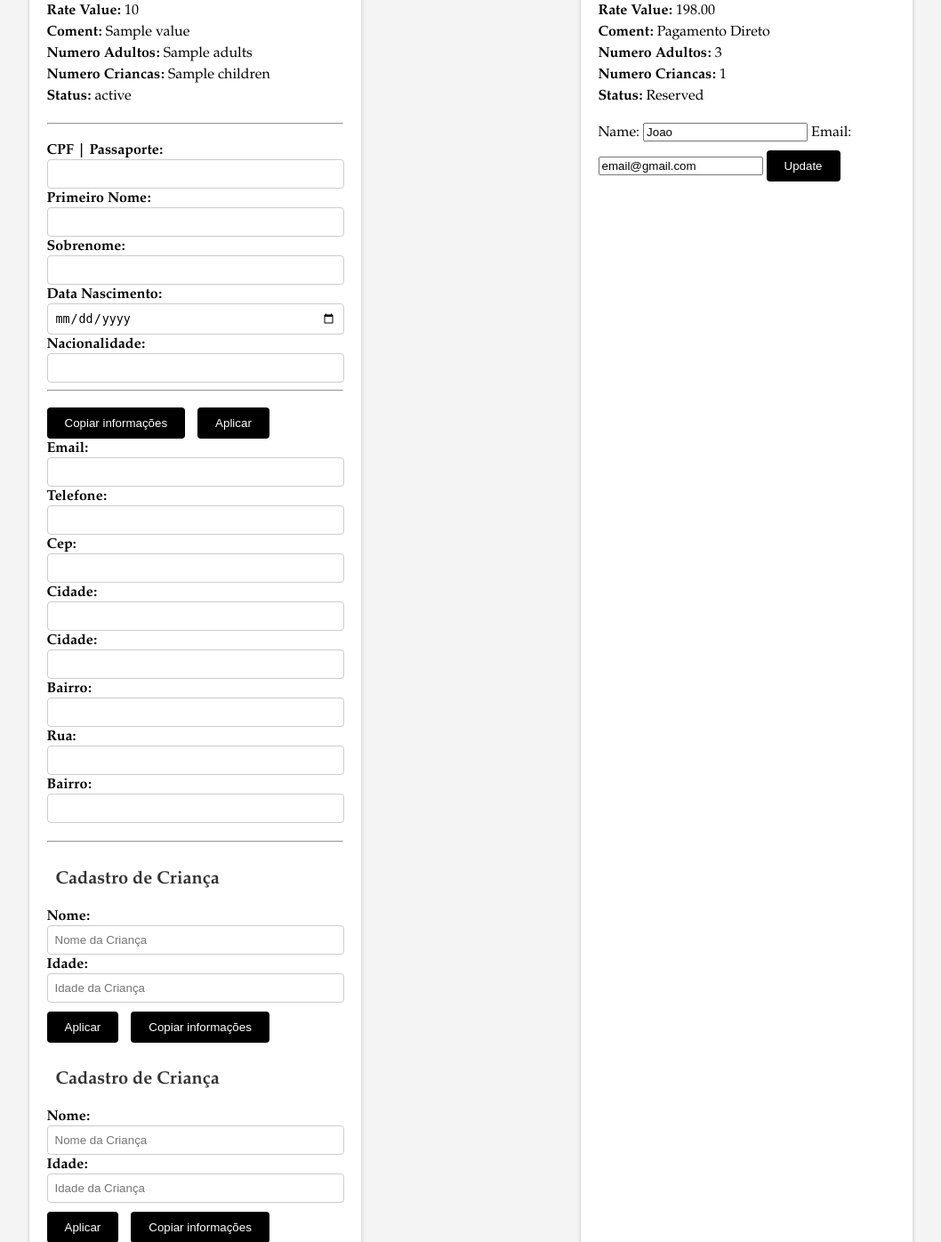
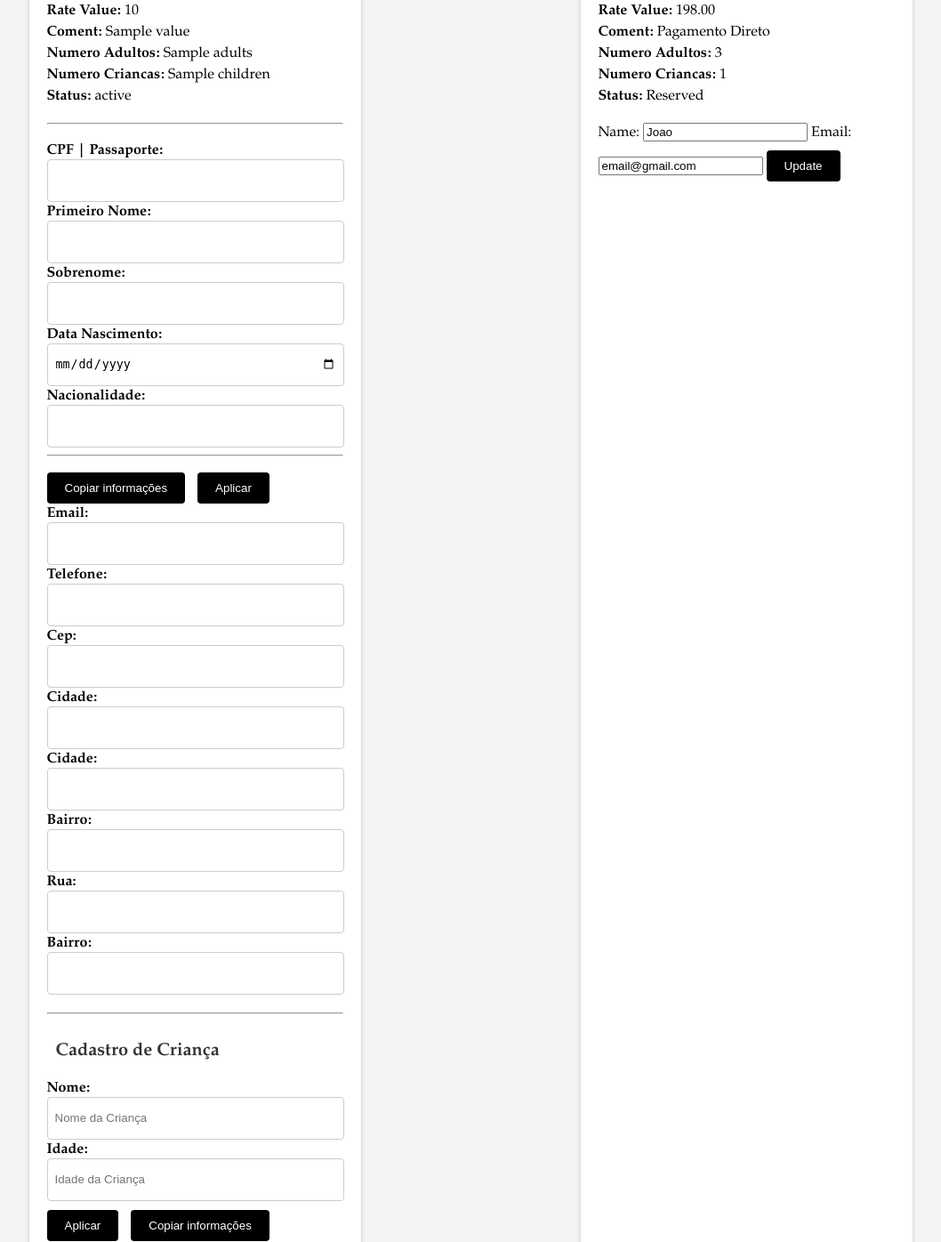
Before and after one commit to Geanderson-Ferreira/Bye-Pass, a Flask app: template templates/reserva.html in a window 1280 px wide. Shown: the part 258-1654 px from the top of the page at 89% size, without its empty margins (111-1169 px from the left). Run offline with Flask 3, Linux system fonts and the light colour scheme; the template is opened without the code that fills it: most values are stand-ins (such as "Sample title", 1, 10 or a date in 2020).

Commit message:
min-heigth

```diff
--- a/static/reserva.css
+++ b/static/reserva.css
@@ -90,6 +90,7 @@ body {
     margin-right: 20px;
     border: 1px solid #ccc;
     border-radius: 4px;
+    min-height: 30px;
 }
 
 .person form button[type="submit"] {
```
